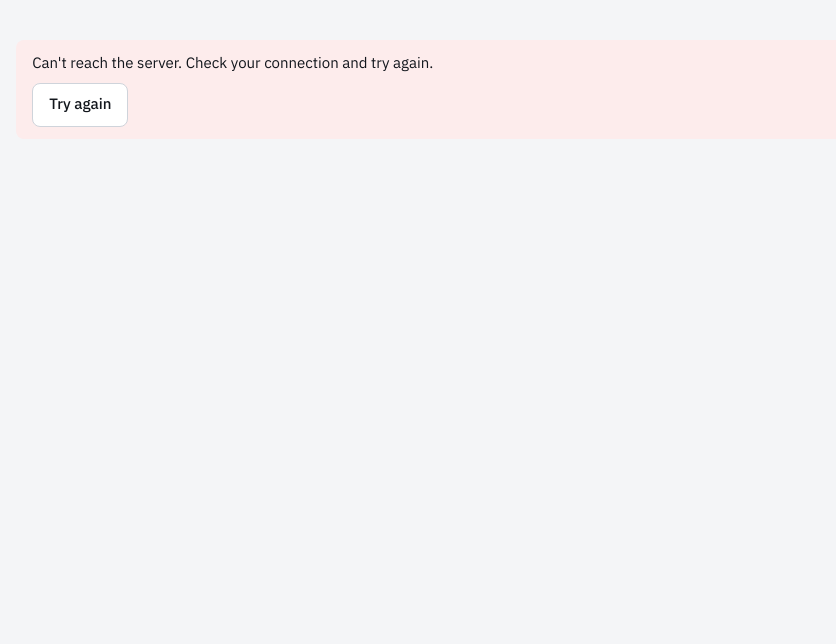
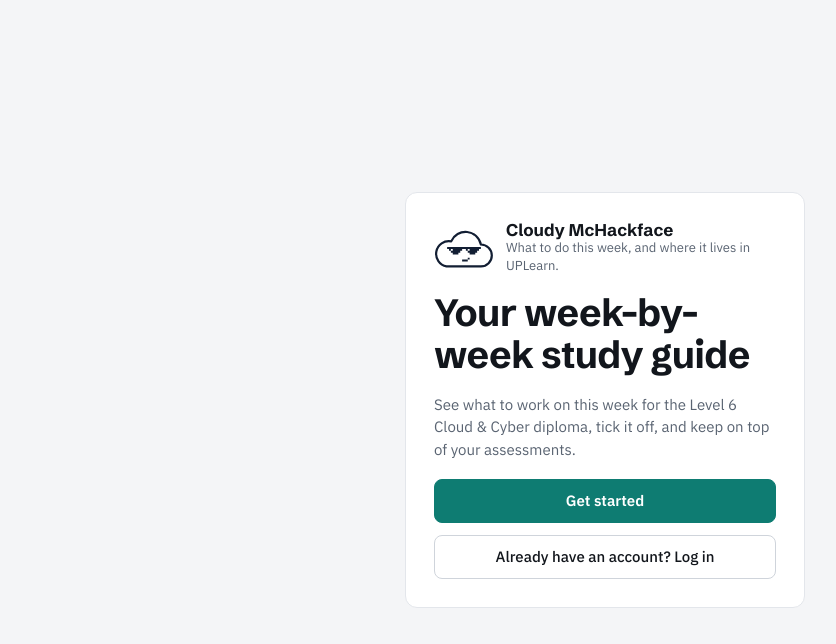
Before and after one commit to joelwood420/cloudy_mchackface, a React (Vite) app in the folder frontend/: page /welcome in a window 1280 px wide. Both pictures are taken after a click on the button "I understand and accept". Shown: the top 644 px of the page, without its empty margins (35-871 px from the left). Built offline with nearby package versions, Linux system fonts and the light colour scheme; no server answers.

Commit message:
feat: welcome page for logged-out visitors with Get started and Log in
Co-Authored-By: Claude Opus 5.5 <noreply@anthropic.com>

```diff
--- a/frontend/src/App.tsx
+++ b/frontend/src/App.tsx
@@ -12,6 +12,7 @@ import { ModulesPage } from './pages/ModulesPage'
 import { NotFoundPage } from './pages/NotFoundPage'
 import { SettingsPage } from './pages/SettingsPage'
 import { ThisWeekPage } from './pages/ThisWeekPage'
+import { WelcomePage } from './pages/WelcomePage'
 
 /** Never retry client errors (4xx); retry everything else (5xx, network) once. */
 export function shouldRetry(failureCount: number, error: Error): boolean {
@@ -43,6 +44,7 @@ export function AppRoutes() {
   return (
     <DisclaimerGate>
       <Routes>
+        <Route path="/welcome" element={<WelcomePage />} />
         <Route path="/login" element={<AuthPage key="login" mode="login" />} />
         <Route path="/signup" element={<AuthPage key="signup" mode="signup" />} />
         <Route element={<RequireAuth />}>
--- a/frontend/src/components/RequireAuth.tsx
+++ b/frontend/src/components/RequireAuth.tsx
@@ -9,7 +9,7 @@ export function RequireAuth() {
   const me = useMe()
   const location = useLocation()
   if (me.isError) {
-    if (isUnauthorized(me.error)) return <Navigate to="/login" replace state={{ from: location.pathname }} />
+    if (isUnauthorized(me.error)) return <Navigate to="/welcome" replace state={{ from: location.pathname }} />
     return (
       <main className="page">
         <ErrorMessage error={me.error} onRetry={() => me.refetch()} />
--- a/frontend/src/index.css
+++ b/frontend/src/index.css
@@ -207,6 +207,8 @@ a.button-primary { text-decoration: none; }
 .auth-page { min-height: 100vh; display: flex; align-items: center; justify-content: center; padding: 24px 16px; }
 .auth-card { width: 100%; max-width: 400px; padding: 28px; display: flex; flex-direction: column; gap: 18px; }
 .auth-card > p { margin: 0; }
+.welcome-actions { display: flex; flex-direction: column; gap: 12px; }
+.welcome-actions > a { width: 100%; }
 .sidebar-foot { margin-top: auto; display: flex; flex-direction: column; gap: 10px; }
 .sidebar-foot p { margin: 0; }
 .sidebar-email { overflow-wrap: anywhere; }
--- a/frontend/src/pages/AuthPage.tsx
+++ b/frontend/src/pages/AuthPage.tsx
@@ -45,7 +45,7 @@ export function AuthPage({ mode }: { mode: 'login' | 'signup' }) {
       if (prefilled) {
         navigate('/', { replace: true, state: { prefilledThroughWeek: prefilled } })
       } else {
-        navigate(from && from !== '/login' && from !== '/signup' ? from : '/', { replace: true })
+        navigate(from && !['/login', '/signup', '/welcome'].includes(from) ? from : '/', { replace: true })
       }
     } catch (err) {
       setError(err instanceof Error ? err.message : 'Something went wrong. Try again.')
--- /dev/null
+++ b/frontend/src/pages/WelcomePage.tsx
@@ -0,0 +1,30 @@
+import { Link, useLocation } from 'react-router-dom'
+import { BrandLockup } from '../components/BrandMark'
+import { usePageTitle } from '../usePageTitle'
+
+/** Where logged-out visitors land: a clear choice between making an account and logging in. */
+export function WelcomePage() {
+  usePageTitle('Welcome')
+  const location = useLocation()
+
+  return (
+    <main className="auth-page">
+      <div className="card auth-card">
+        <BrandLockup />
+        <h1>Your week-by-week study guide</h1>
+        <p className="muted">
+          See what to work on this week for the Level 6 Cloud &amp; Cyber diploma, tick it off, and keep on top of your
+          assessments.
+        </p>
+        <div className="welcome-actions">
+          <Link to="/signup" state={location.state} className="button-primary">
+            Get started
+          </Link>
+          <Link to="/login" state={location.state} className="button-secondary">
+            Already have an account? Log in
+          </Link>
+        </div>
+      </div>
+    </main>
+  )
+}
```
Also changed, not shown: 1 other file (tests, documents, lock files or other folders).
